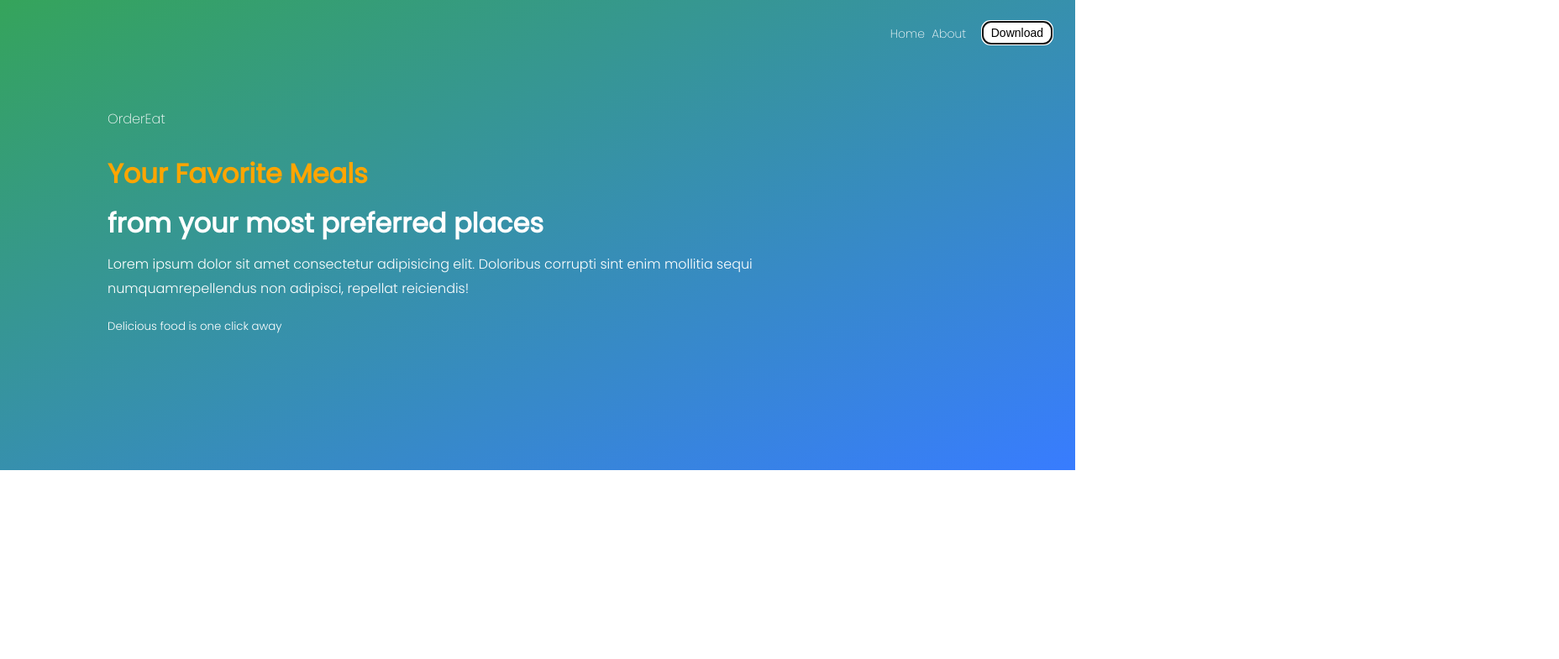
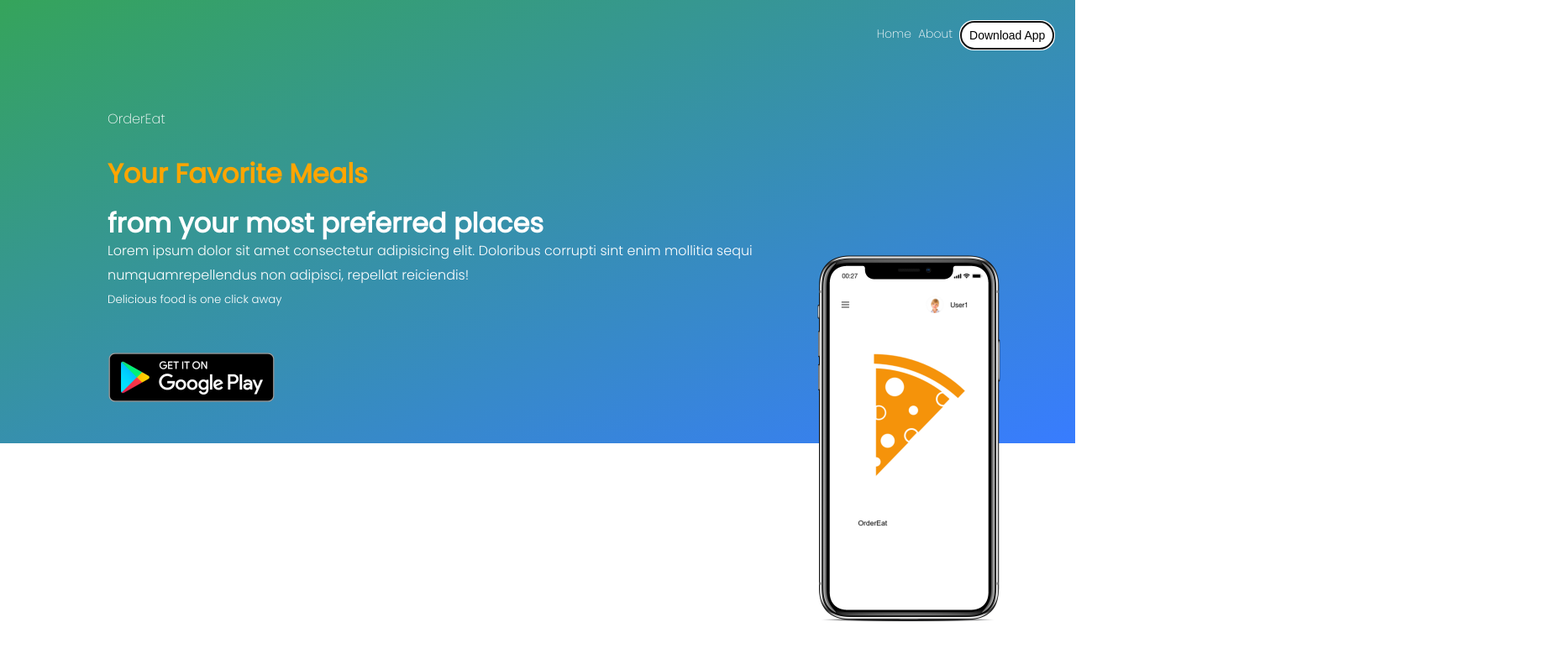
Before and after one commit to Curiouspaul1/OrderEat, a plain HTML site: page dist/index.html in a window 1280 px wide. Shown: the whole page at 84% size, 1856 px wide, since content can reach past the window. Drawn offline with Linux system fonts and the light colour scheme; files that its build step writes are made by us from their sources.

Commit message:
Added new template elements and more styling to landing page

```diff
--- a/dist/css/index.css
+++ b/dist/css/index.css
@@ -7,6 +7,7 @@ body{
     font-family: 'Poppins', sans-serif;
     font-size:16px;
     line-height: 1.8;
+    overflow-x: hidden;
 }
 
 a{
@@ -14,6 +15,10 @@ a{
     color:white;
     font-size: 14px;
     font-weight: 200;
+}
+
+p{
+    margin: 0;
 }
 
 a:hover{
@@ -42,24 +47,27 @@ li{
     margin-top:-10% !important;
     padding:0 !important;
     float: right;
+    margin-right: 1em;
 }
 
 .downloadbtn{
     margin-top:-10% !important;
     float:right;
-    padding:5px 10px;
+    padding:8px 10px;
     border-width: 0;
-    border-radius: 10px;
+    border-radius: 20px;
     border-color: white;
     background: white;
     font-size:14px;
-    margin-right:-100px;
+    margin-right:-10%;
+    font-weight: 500;
 }
 
 #header{
     margin:0;
     background-image: linear-gradient(to bottom right, #35A45B,#387CFF);
     padding:10% 0;
+    z-index: -1;
 }
 
 .downloadbtn:hover{
@@ -75,3 +83,38 @@ li{
     color: white;
     font-weight: 300;
 }
+
+
+#mockup{
+    z-index: 1;
+    margin:0;
+    margin-left: 65%;
+    margin-top:-20%;
+}
+
+.downloadImg{
+    margin:0;
+    padding:0;
+}
+
+.downloadImg>img{
+    margin:0;
+    padding:0;
+}
+
+.downloadImg>span{
+    margin: 0;
+    padding:0;
+}
+
+#googleplay_btn{
+    margin:0;
+    margin-left:9%;
+    margin-top:2%;
+    margin-bottom: -8%;
+}
+
+#googleplay_btn:hover{
+    opacity: 0.5;
+    transform:
+}
--- a/dist/index.html
+++ b/dist/index.html
@@ -5,7 +5,7 @@
     <meta name="viewport" content="width=device-width, initial-scale=1.0">
     <meta http-equiv="X-UA-Compatible" content="ie=edge">
     <title>OrderEat | Index</title>
-    <link rel="stylesheet" href="../static/styles/index.css">
+    <link rel="stylesheet" href="css/index.css">
     <link href="https://fonts.googleapis.com/css?family=Poppins:100,200,300,400&display=swap" rel="stylesheet">
 </head>
 <body>
@@ -16,7 +16,7 @@
                     <li><a href="index.html">Home</a></li>
                     <li><a href="About.html">About</a></li>
                 </ul>
-                <button class="downloadbtn" onclick="#" autofocus>Download</button>
+                <button class="downloadbtn" onclick="#" autofocus>Download App</button>
             </nav>
 
 
@@ -34,9 +34,12 @@
             </div>
         </div>
         <div class="downloadImg">
-            <span><img src="" alt=""></span>
+            <span><img src="img/google-play-badge_1.png" alt="" id="googleplay_btn"></span>
             <span><img src="" alt=""></span>
         </div>
     </header>
+    <div id="mockup" class="container">
+            <img src="img/phone_screen_1.png">
+    </div>
 </body>
 </html>
```
Also changed, not shown: dist/img/google-play-badge.png (added), dist/img/google-play-badge_1.png (added), dist/img/phone_screen.png (added), dist/img/phone_screen_1.png (added).
